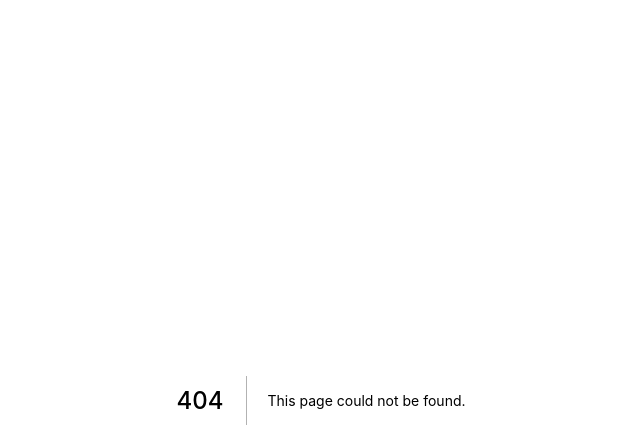
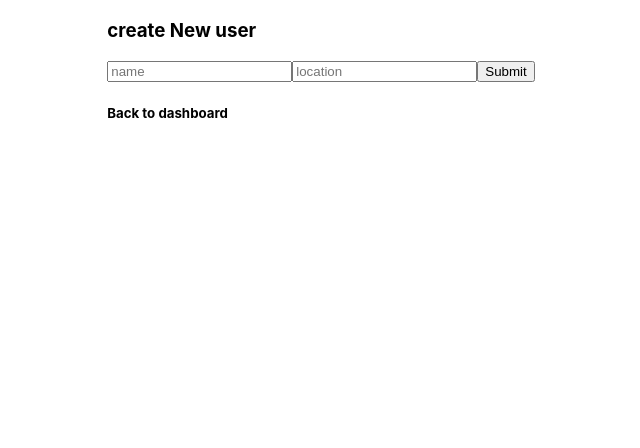
Before and after one commit to taehyun9202/AWS_Serverless_Tutorial, a Next.js app: page /user in a window 1280 px wide. Before the commit this address had no page. Shown: the top 448 px of the page, without its empty margins (319-959 px from the left). Built offline with nearby package versions, Linux system fonts and the light colour scheme.

Commit message:
add user

```diff
--- a/package.json
+++ b/package.json
@@ -13,7 +13,8 @@
     "axios": "^0.21.1",
     "next": "11.0.1",
     "react": "17.0.2",
-    "react-dom": "17.0.2"
+    "react-dom": "17.0.2",
+    "uuid": "^8.3.2"
   },
   "devDependencies": {
     "@vercel/node": "^1.12.0",
--- /dev/null
+++ b/pages/user/index.js
@@ -0,0 +1,50 @@
+import axios from "axios";
+import { useRouter } from "next/dist/client/router";
+import Link from "next/link";
+import React, { useState } from "react";
+import { v4 as uuidv4 } from "uuid";
+const index = () => {
+  const [name, setName] = useState("");
+  const [location, setLocation] = useState("");
+  const router = useRouter();
+
+  const submitHandler = () => {
+    let id = uuidv4();
+    console.log(id, name, location);
+    const newUser = { id: id, name: name, location, location };
+    axios
+      .post(
+        "https://46mvqgfymj.execute-api.us-east-1.amazonaws.com/prod/",
+        newUser
+      )
+      .then((res) => console.log(res))
+      .catch((err) => console.log(err));
+    router.push("/");
+  };
+  return (
+    <div>
+      <h3>create New user</h3>
+      <div>
+        <input
+          type="text"
+          value={name}
+          onChange={(e) => setName(e.target.value)}
+          placeholder="name"
+        />
+        <input
+          type="text"
+          value={location}
+          onChange={(e) => setLocation(e.target.value)}
+          placeholder="location"
+        />
+
+        <button onClick={() => submitHandler()}>Submit</button>
+      </div>
+      <Link href="/" passHref>
+        <h5>Back to dashboard</h5>
+      </Link>
+    </div>
+  );
+};
+
+export default index;
--- a/styles/globals.css
+++ b/styles/globals.css
@@ -1,9 +1,11 @@
 html,
 body {
   padding: 0;
-  margin: 0;
+  margin: auto;
   font-family: -apple-system, BlinkMacSystemFont, Segoe UI, Roboto, Oxygen,
     Ubuntu, Cantarell, Fira Sans, Droid Sans, Helvetica Neue, sans-serif;
+  display: flex;
+  flex-direction: column;
 }
 
 a {
@@ -14,3 +16,7 @@ a {
 * {
   box-sizing: border-box;
 }
+
+h5 {
+  cursor: pointer;
+}
```
Also changed, not shown: components/AllUsers.js (+27 -20 lines), pages/_app.js (+4 -4 lines), pages/index.js (+7 -1 lines), pages/user/[id].js (+17 -8 lines), 1 other file (tests, documents, lock files or other folders).
